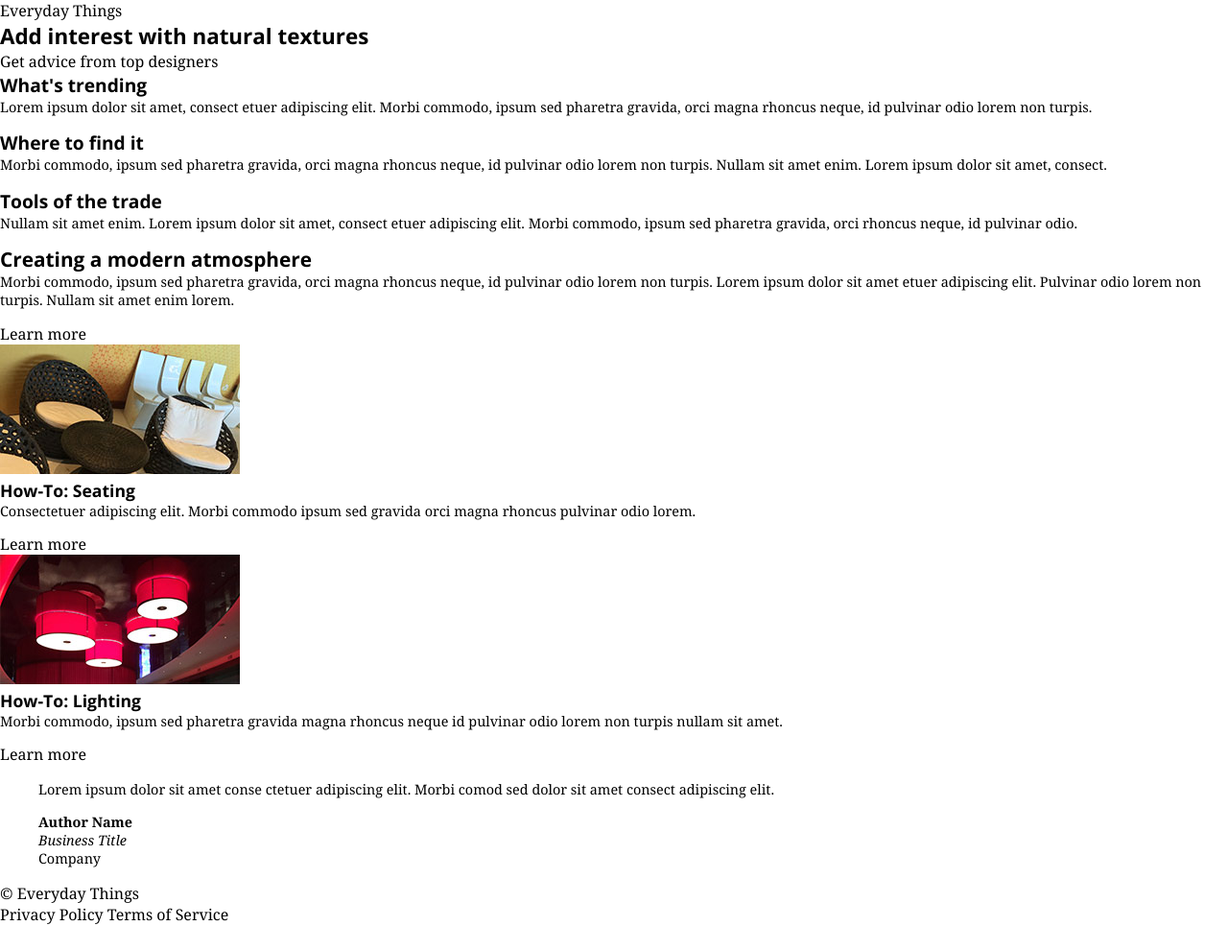
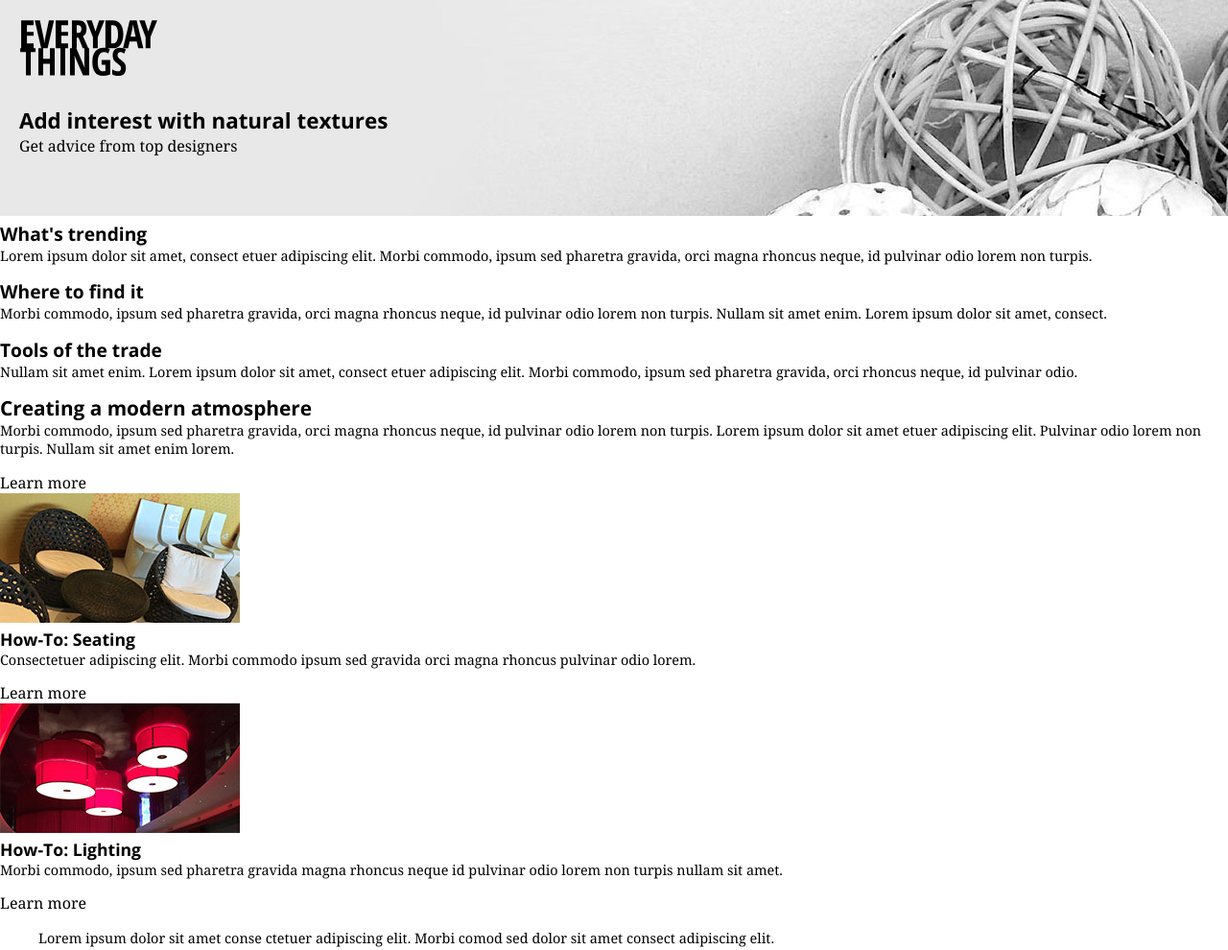
Before and after one commit to patelkvraj/responsive-website, a plain HTML site: page index.html in a window 1280 px wide. Shown: the top 990 px of the page at 96% size. Before the commit the page ends 964 px from the top, so only its background shows below. Drawn offline with nearby package versions, Linux system fonts and the light colour scheme.

Commit message:
Set up the header.

```diff
--- a/css/print.css
+++ b/css/print.css
@@ -50,3 +50,35 @@ a:visited {
 nav {
   display: none;
 }
+
+header {
+  position: relative;
+}
+
+header::after {
+  content: url(../images/banner_1300_print.jpg);
+}
+
+header a.logo {
+  display: block;
+  width: 145px;
+  height: 60px;
+  position: absolute;
+  top: 20px;
+  left: 20px;
+}
+
+header a.logo::after {
+  content: url(../images/logo_print.svg);
+}
+
+header a.logo span {
+  display: none;
+}
+
+header div.hero {
+  width: 75%;
+  position: absolute;
+  top: 110px;
+  left: 20px;
+}
```
